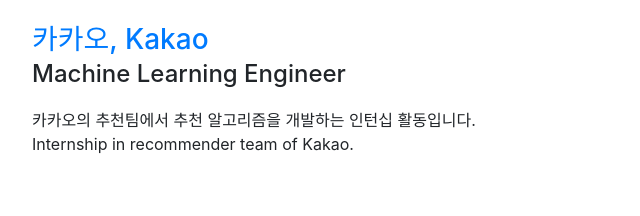
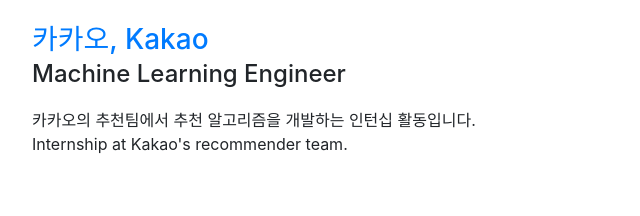
Before and after one commit to jarvis08/jarvis08.github.io, a website with bundled scripts: page index.html in a window 1280 px wide. Shown: the part 940-1156 px from the top of the page, 288-928 px from the left. Built offline with nearby package versions, Linux system fonts and the light colour scheme; a web font is replaced by a local one.

Commit message:
fixed typo

```diff
--- a/index.html
+++ b/index.html
@@ -111,7 +111,7 @@
             <h3 class="mb-0"><a href="https://www.kakaocorp.com/" target="_blank">카카오, Kakao</a></h3>
             <div class="subheading mb-3">Machine Learning Engineer</div>
             <p class="mb-0">카카오의 추천팀에서 추천 알고리즘을 개발하는 인턴십 활동입니다.</p>
-            <p>Internship in recommender team of Kakao.</p>
+            <p>Internship at Kakao's recommender team.</p>
           </div>
           <div class="resume-date text-md-right">
             <span class="text-primary">Dec.2019 - Feb.2020</span>
```
